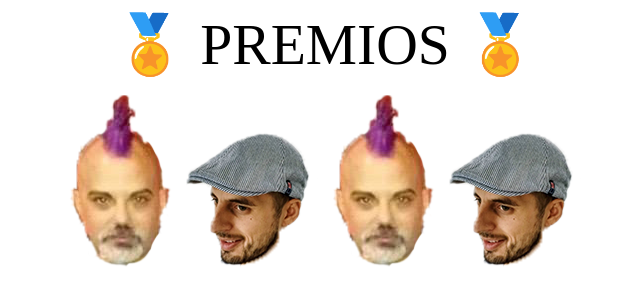
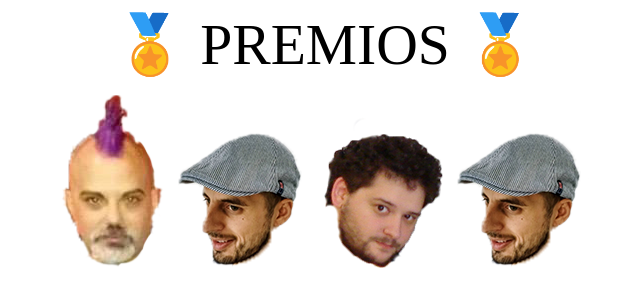
Before and after one commit to hexacta/hat-talks-countdown, a website: page index.html in a window 1280 px wide. Shown: the part 192-498 px from the top of the page, without its empty margins (315-955 px from the left). Drawn offline with nearby package versions, Linux system fonts and the light colour scheme.

Commit message:
Cara de Tom

```diff
--- a/index.html
+++ b/index.html
@@ -58,7 +58,7 @@
 	<div id="rain"></div>
 	<img class="button" src="img/face-edu.png" />
 	<img class="button" src="img/face-pombo.png" />
-	<img class="button" src="img/face-edu.png" />
+	<img class="button" src="img/face-tom.png" />
 	<img class="button" src="img/face-pombo.png" />
 
 	<audio src="music/canttouch.mp3" preload></audio>
```
Also changed, not shown: img/face-tom.png (added).
